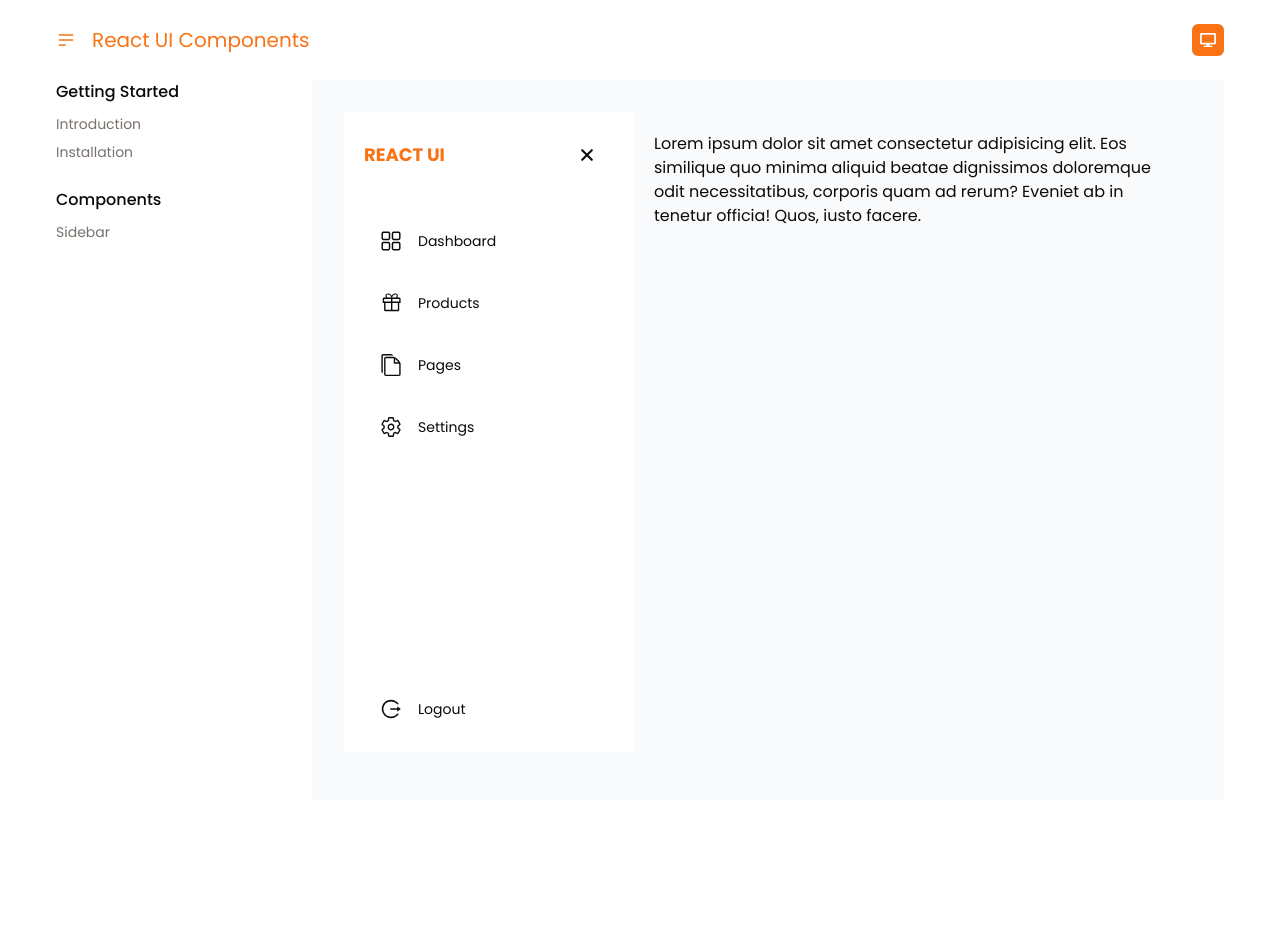
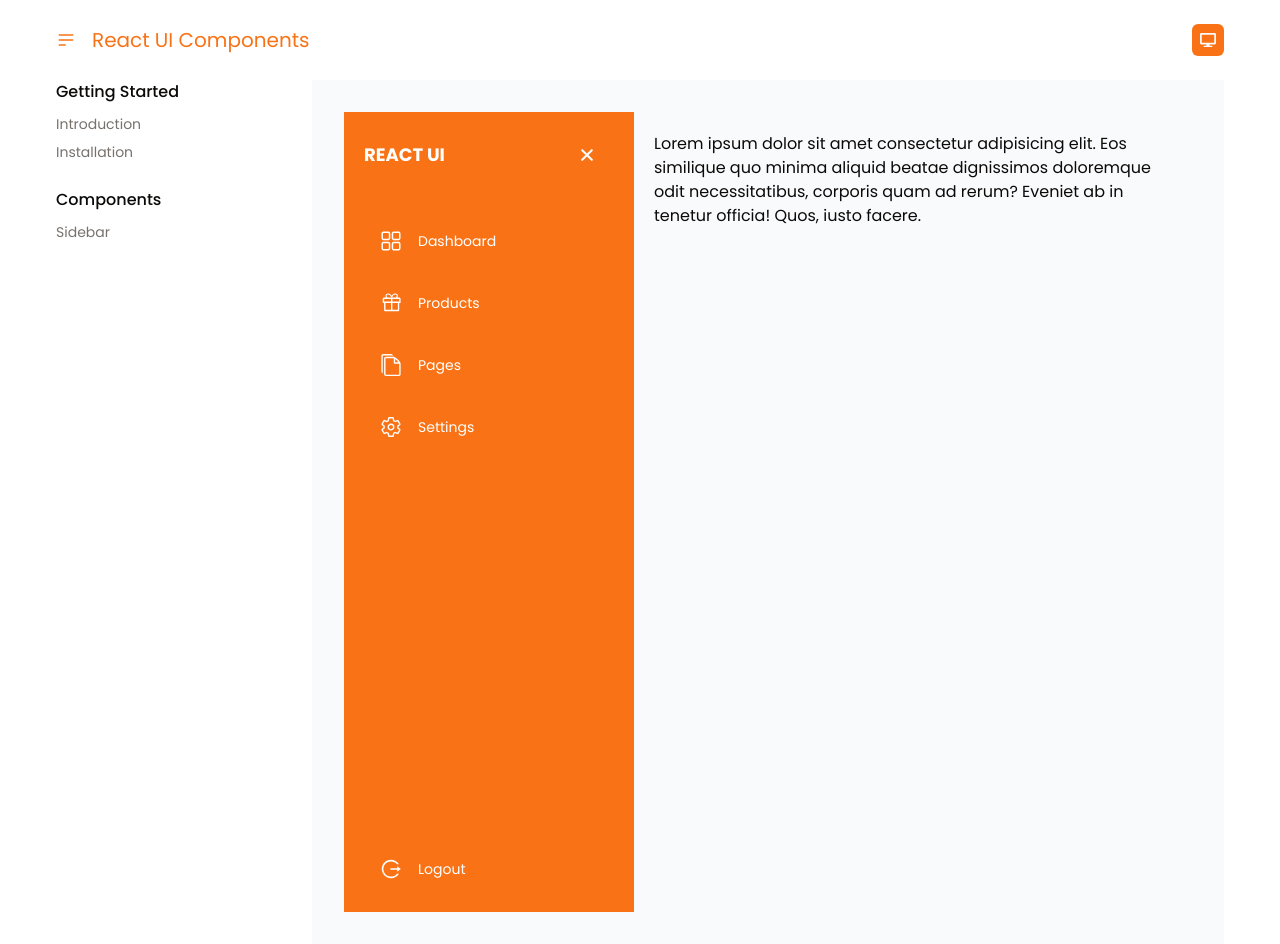
Before and after one commit to niamudeen-pro/niamudeen-docs, a React (Create React App) app: page /components/sidebar in a window 1280 px wide. Before the commit the page ends 800 px from the top, so only its background shows below. Built offline with nearby package versions, Linux system fonts and the light colour scheme.

Commit message:
refactor the sidebar code

```diff
--- a/package.json
+++ b/package.json
@@ -10,6 +10,7 @@
         "classnames": "^2.5.1",
         "framer-motion": "^11.5.4",
         "react": "^18.2.0",
+        "react-color": "^2.19.3",
         "react-dom": "^18.2.0",
         "react-hook-form": "^7.52.2",
         "react-icons": "^4.11.0",
--- a/src/pages/components/Sidebar.jsx
+++ b/src/pages/components/Sidebar.jsx
@@ -9,6 +9,9 @@ import { IoSettingsOutline } from 'react-icons/io5';
 import { RiMenuFill } from 'react-icons/ri';
 import { AnimatePresence, motion } from 'framer-motion';
 import { AiOutlineLogout } from 'react-icons/ai';
+
+
+
 const NAVIGATION_MENUS = [
     {
         id: 1,
@@ -32,6 +35,7 @@ const NAVIGATION_MENUS = [
         title: 'Settings',
         icon: <IoSettingsOutline size={22} />,
     },
+
 ];
 
 export default function Sidebar() {
@@ -71,8 +75,10 @@ export default function Sidebar() {
 
 
     return (
-        <section className={`flex text-foreground min-h-[80vh]`}>
-            <aside className={`p-5 bg-background dark:border-border dark:border-2`}>
+        <section className="flex min-h-screen text-white">
+
+            {/* navbar section ******************************** */}
+            <aside className="p-5 bg-orange-500">
                 <motion.div
                     animate={{
                         width: isSidebarOpen ? '250px' : '60px',
@@ -94,16 +100,15 @@ export default function Sidebar() {
                                         initial="hidden"
                                         animate="show"
                                         exit="hidden"
-                                        className="uppercase text-lg font-semibold text-primary"
+                                        className="uppercase text-lg font-semibold text-nowrap"
                                     >
                                         React UI
                                     </motion.p>
                                 </AnimatePresence>
                             </>
                         )}
-
-<div
-                            className="py-3 px-4 rounded-md hover:bg-primary hover:text-white"
+                          <div
+                            className="py-3 px-4 rounded-md hover:bg-white hover:text-black"
                         >
                             {
                                 isSidebarOpen ?
@@ -136,7 +141,7 @@ export default function Sidebar() {
                                 <li
                                     key={menu.id}
                                     className={classNames(
-                                        `relative group flex gap-4 rounded-md py-3 px-4 items-center cursor-pointer transition-all duration-300  hover:bg-primary hover:text-white`,
+                                        `relative group flex gap-4 rounded-md py-3 px-4 items-center cursor-pointer transition-all duration-300  hover:bg-white hover:text-black`,
                                         {
                                             'justify-center': !isSidebarOpen,
                                         }
@@ -157,7 +162,7 @@ export default function Sidebar() {
                                     )}
 
                                     {!isSidebarOpen && (
-                                        <p className="absolute left-[150%] top-1/2 transform -translate-y-1/2 whitespace-nowrap bg-primary text-white px-2 py-1 rounded-md shadow-lg opacity-0 group-hover:opacity-100 transition-opacity duration-300">
+                                        <p className="absolute left-[150%] top-1/2 transform -translate-y-1/2 whitespace-nowrap bg-orange-500 text-white px-2 py-1 rounded-md shadow-lg opacity-0 group-hover:opacity-100 transition-opacity duration-300">
                                             {menu.title}
                                         </p>
                                     )}
@@ -167,7 +172,7 @@ export default function Sidebar() {
                     </nav>
                     <div
                         className={classNames(
-                            `flex  gap-4 rounded-md py-3 px-4 items-center cursor-pointer transition-all duration-300    absolute bottom-0 w-full hover:bg-primary hover:text-white`,
+                            `flex  gap-4 rounded-md py-3 px-4 items-center cursor-pointer transition-all duration-300    absolute bottom-0 w-full hover:bg-white hover:text-black`,
                             {
                                 'justify-center': !isSidebarOpen,
                             }
```
Also changed, not shown: 2 other files (tests, documents, lock files or other folders).
